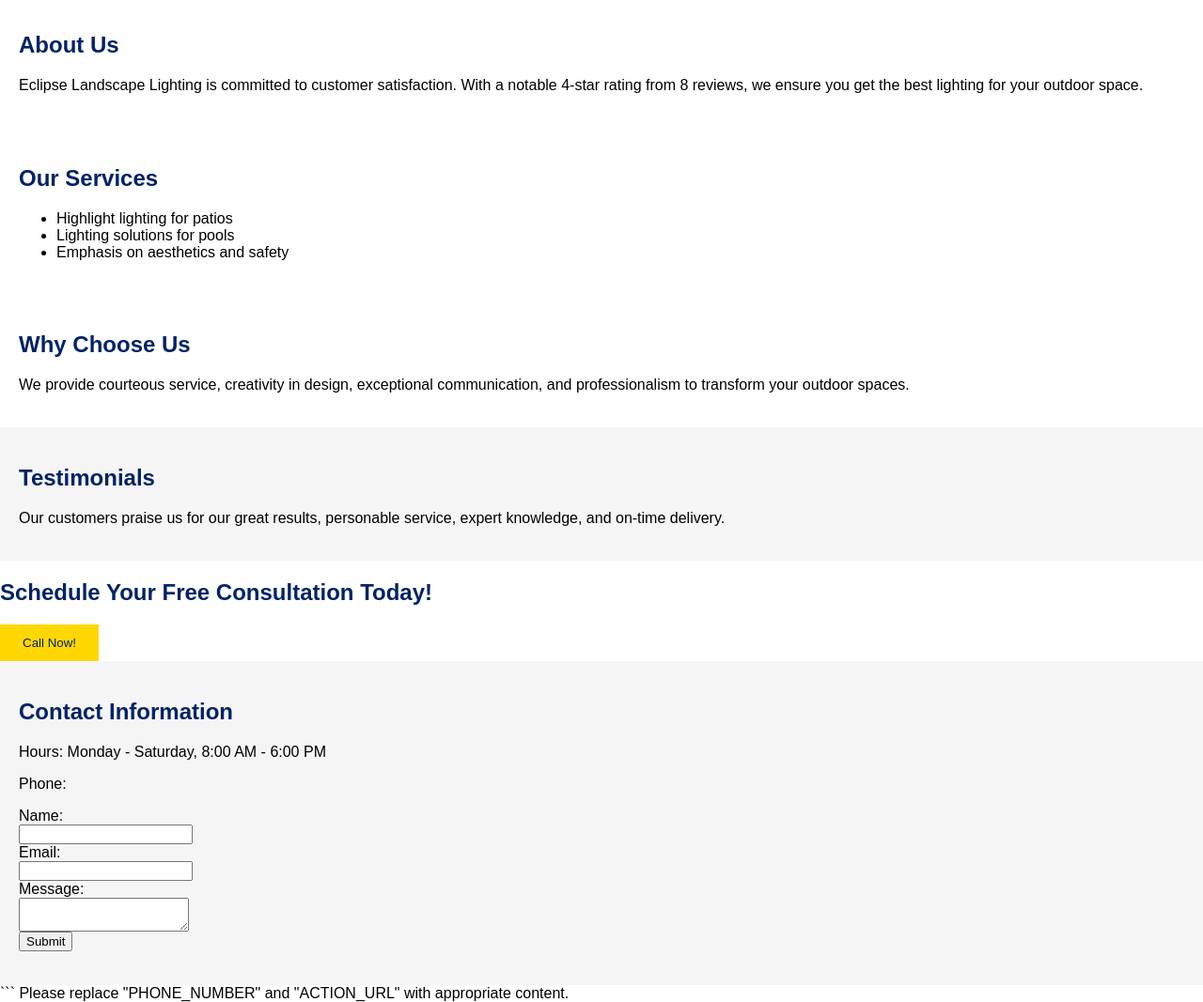
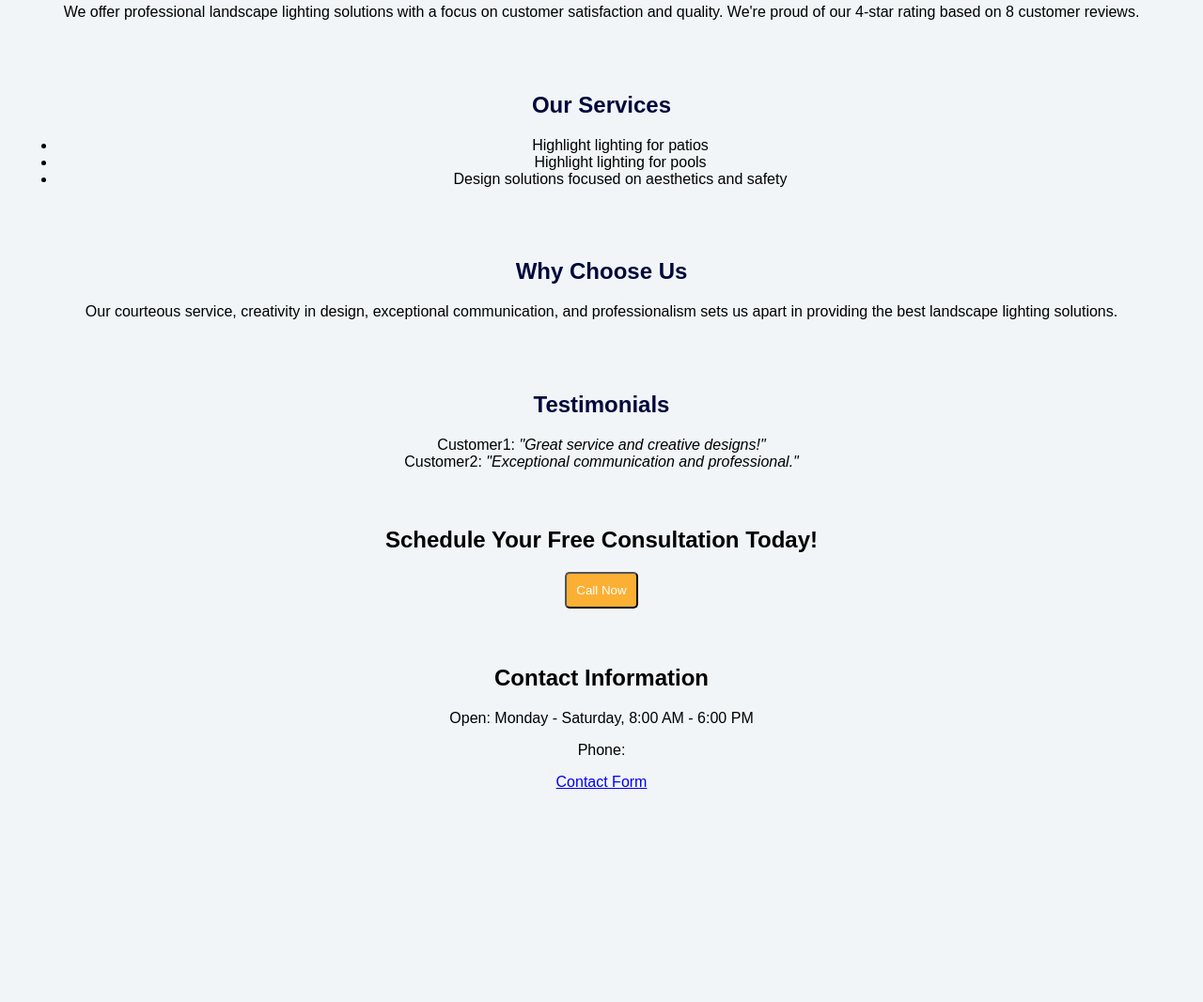
Before and after one commit to rak100/no-website-previews, a plain HTML site: page ChIJAQBANXoE9YgRNn8HIUzvlDk/index.html in a window 1280 px wide. Shown: the part 277-1344 px from the top of the page at 94% size. After the commit the page ends 1155 px from the top, so only its background shows below. Drawn offline with Linux system fonts and the light colour scheme.

Commit message:
Create preview page for PlaceId ChIJAQBANXoE9YgRNn8HIUzvlDk

````diff
--- a/ChIJAQBANXoE9YgRNn8HIUzvlDk/index.html
+++ b/ChIJAQBANXoE9YgRNn8HIUzvlDk/index.html
@@ -1,71 +1,91 @@
-```html
 <!doctype html>
 <html lang="en">
 <head>
     <meta charset="UTF-8">
     <meta name="viewport" content="width=device-width, initial-scale=1.0">
-    <title>Eclipse Landscape Lighting - Professional Outdoor Lighting in Atlanta</title>
-    <meta name="description" content="Transform your outdoor spaces with professional landscape lighting services in Atlanta, GA. Call now to schedule a free consultation.">
-    <meta property="og:title" content="Eclipse Landscape Lighting - Professional Outdoor Lighting in Atlanta">
-    <meta property="og:description" content="Transform your outdoor spaces with professional landscape lighting services in Atlanta, GA. Call now to schedule a free consultation.">
-    <meta property="og:image" content="URL_TO_IMAGE">
+    <meta name="description" content="Eclipse Landscape Lighting offers professional outdoor lighting solutions in Atlanta, GA.
+    Transform your outdoors with our creative and safe designs. Call now or schedule a consultation.">
+    <meta property="og:title" content="Eclipse Landscape Lighting – Professional Landscape Lighting Solutions in Atlanta, GA">
+    <meta property="og:description" content="Eclipse Landscape Lighting offers professional outdoor lighting solutions in Atlanta, GA.
+    Enhance your outdoor spaces with our trusted, 4-star rated service.">
+    <meta property="og:type" content="website">
+    <meta property="og:image" content="path-to-og-image">
+    <title>Eclipse Landscape Lighting – Professional Landscape Lighting Solutions in Atlanta, GA</title>
+    <style>
+        body {
+            font-family: Arial, sans-serif;
+            margin: 0;
+            padding: 0;
+            background-color: #f1f5f8;
+        }
 
-    <style>
-      body { font-family: Arial, sans-serif; margin: 0; padding: 0; }
-      h1,h2,h3 { color: #002366; }
-      .hero { background-color: #002366; color: #fff; padding: 50px; text-align: center;}
-      .button { background-color: #FFD700; color: #002366; border: none; cursor: pointer; padding: 12px 24px; text-align: center;}
-      .testimonials, .contact { background-color: #F5F5F5; padding: 20px; }
-      .services, .about, .whyus { padding: 20px; }
+        .hero-section {
+            background-color: #02083b;
+            color: white;
+            padding:20px;
+            text-align: center;
+        }
+
+        .about, .services, .choose-us, .testimonials, .cta, .contact {
+            padding: 20px;
+            text-align: center;
+        }
+
+        .cta-button {
+            background-color: #fbb034;
+            color: white;
+            padding: 10px;
+            border-radius: 5px;
+        }
+
+        .section-title {
+            color: #02083b;
+        }
     </style>
 </head>
 <body>
-    <header class="hero" role="banner">
+    <header class="hero-section" aria-label="Hero section">
         <h1>Transform Your Outdoor Spaces with Eclipse Landscape Lighting</h1>
         <p>Expert Landscape Lighting Solutions in Atlanta, GA</p>
-      <button class="button" onclick="location.href='tel:PHONE_NUMBER'" aria-label="Call Now to Schedule">Call Now to Schedule</button>
+        <button onclick="window.location.href='tel:'" aria-label="Call us now" class="cta-button">Call Now to Schedule</button>
     </header>
-    <main role="main">
-      <section class="about" id="aboutus">
-        <h2>About Us</h2>
-        <p>Eclipse Landscape Lighting is committed to customer satisfaction. With a notable 4-star rating from 8 reviews, we ensure you get the best lighting for your outdoor space.</p>
+
+    <section class="about" aria-label="About us">
+        <h2 class="section-title">About Us</h2>
+        <p>We offer professional landscape lighting solutions with a focus on customer satisfaction and quality. We're proud of our 4-star rating based on 8 customer reviews.</p>
     </section>
-      <section class="services" id="ourservices">
-        <h2>Our Services</h2>
+
+    <section class="services" aria-label="Our services">
+        <h2 class="section-title">Our Services</h2>
         <ul>
             <li>Highlight lighting for patios</li>
-          <li>Lighting solutions for pools</li>
-          <li>Emphasis on aesthetics and safety</li>
+            <li>Highlight lighting for pools</li>
+            <li>Design solutions focused on aesthetics and safety</li>
         </ul>
     </section>
-      <section class="whyus" id="whyus">
-        <h2>Why Choose Us</h2>
-        <p>We provide courteous service, creativity in design, exceptional communication, and professionalism to transform your outdoor spaces.</p>
+
+    <section class="choose-us" aria-label="Why choose us">
+        <h2 class="section-title">Why Choose Us</h2>
+        <p>Our courteous service, creativity in design, exceptional communication, and professionalism sets us apart in providing the best landscape lighting solutions.</p>
     </section>
-      <section class="testimonials" id="testimonials">
-        <h2>Testimonials</h2>
-        <p>Our customers praise us for our great results, personable service, expert knowledge, and on-time delivery.</p>
+
+    <section class="testimonials" aria-label="Customer testimonials">
+        <h2 class="section-title">Testimonials</h2>
+        <div>Customer1: <em>"Great service and creative designs!"</em></div>
+        <div>Customer2: <em>"Exceptional communication and professional."</em></div>
     </section>
-      <section class="cta" id="cta">
+
+    <section class="cta" aria-label="Call-to-action section">
         <h2>Schedule Your Free Consultation Today!</h2>
-        <button class="button" onclick="location.href='tel:PHONE_NUMBER'" aria-label="Call to Schedule">Call Now!</button>
+        <button onclick="window.location.href='tel:'" aria-label="Schedule a consultation" class="cta-button">Call Now</button>
     </section>
-    </main>
-    <footer class="contact" role="contentinfo">
+
+    <footer class="contact" aria-label="Contact information">
         <h2>Contact Information</h2>
-      <p>Hours: Monday - Saturday, 8:00 AM - 6:00 PM</p>
-      <p>Phone: </p>
-      <form id="contactForm" action="ACTION_URL" method="post">
-        <label for="name">Name:</label><br>
-        <input type="text" id="name" name="name"><br>
-        <label for="email">Email:</label><br>
-        <input type="email" id="email" name="email"><br>
-        <label for="message">Message:</label><br>
-        <textarea id="message" name="message"></textarea><br>
-        <input type="submit" value="Submit">
-      </form>
+        <p>Open: Monday - Saturday, 8:00 AM - 6:00 PM</p>
+        <p>Phone: <a href="tel:" aria-label="Our phone number"></a></p>
+        <p><a href="#contactform" aria-label="Contact form">Contact Form</a></p>
     </footer>
+
 </body>
 </html>
-```
-Please replace "PHONE_NUMBER" and "ACTION_URL" with appropriate content.
````
Lines whose indentation alone changed are shown as unchanged.
